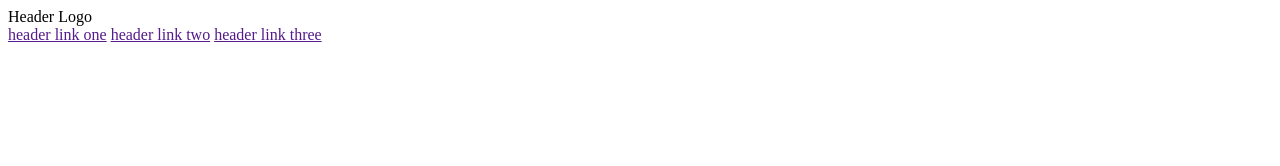
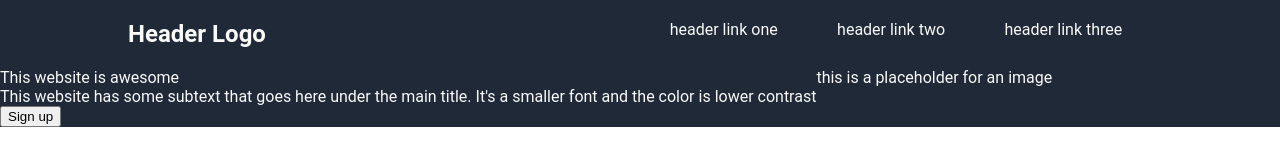
Before and after one commit to mylesazriel/top-landing-page, a plain HTML site: page index.html in a window 1280 px wide. Drawn offline with Linux system fonts and the light colour scheme.

Commit message:
Finished nav bar
Finished both HTML and CSS for the nav bar

```diff
--- a/css/style.css
+++ b/css/style.css
@@ -0,0 +1,44 @@
+* {
+
+}
+
+body {
+    font-family: 'Roboto', sans-serif;
+    margin: 0px;
+}
+
+/* Section 1 */
+header {
+    background-color: #1F2937;
+    color: #F9FAF8;
+    display: flex;
+    flex-direction: column;
+}
+
+nav {
+    display: flex;
+    padding: 20px 0px;
+    justify-content: space-between;
+    margin: auto;
+    width: 80%;
+}
+
+.header-logo-text {
+    font-size: 24px;
+    font-weight: bold;
+}
+
+.header-links {
+    display: flex;
+    width: 50%;
+    justify-content: space-around;
+}
+
+a {
+    color: #F9FAF8;
+    text-decoration: none;
+}
+
+.hero-content {
+    display: flex;
+}
--- a/index.html
+++ b/index.html
@@ -13,14 +13,35 @@
     <!-- Section 1 -->
     <header>
         <nav>
-            <div class="logo">Header Logo</div>
-            <div class="nav-links">
+            <div class="header-logo-text">Header Logo</div>
+            <div class="header-links">
                 <a href="">header link one</a>
                 <a href="">header link two</a>
                 <a href="">header link three</a>
             </div>
         </nav>
+        <div class="hero-content">
+            <div class="hero-text">
+                <div class="hero-main-text">
+                    This website is awesome
+                </div>
+                <div class="hero-secondary-text">
+                    This website has some subtext that goes here under the main title. It's a smaller font and the
+                    color
+                    is
+                    lower contrast
+                </div>
+                <button class="sign-up-1" type="button">
+                    Sign up
+                </button>
+            </div>
+            <div class="hero-image">
+                this is a placeholder for an image
+            </div>
+        </div>
     </header>
+
+    <!-- Section 2 -->
 </body>
 
 </html>
```
